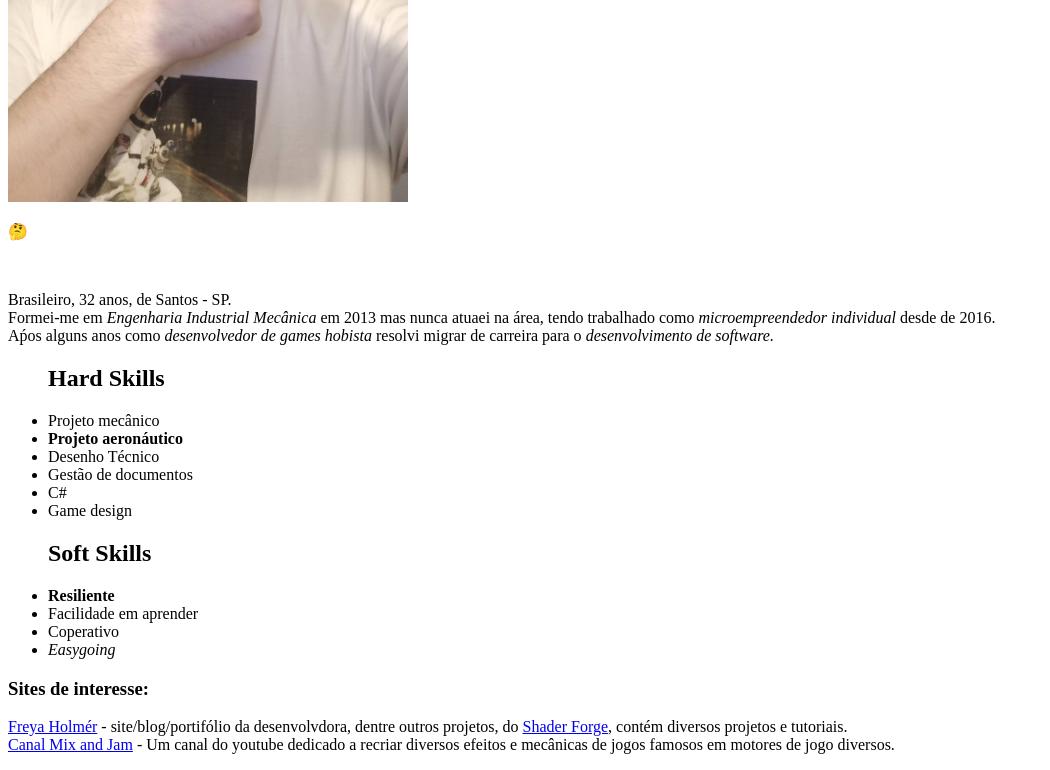
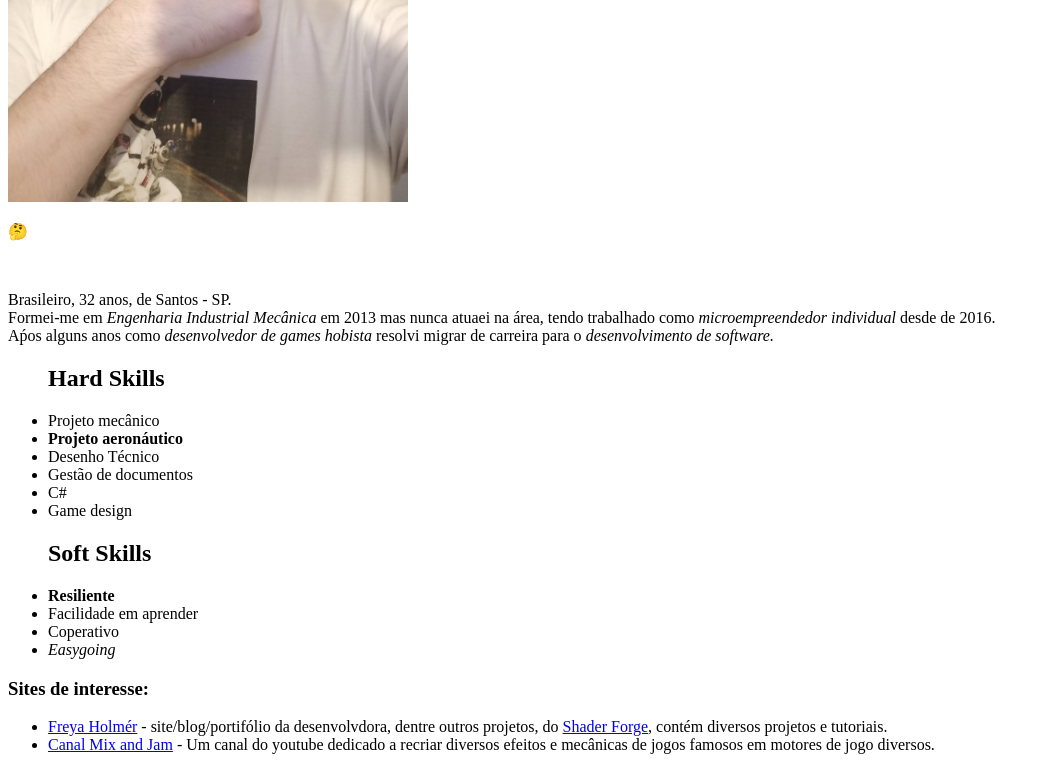
Before and after one commit to Wagner-BWG/Wagner-BWG.github.io, a plain HTML site: page index.html in a window 1280 px wide. Shown: the part 537-1307 px from the top of the page, without its empty margins (0-1050 px from the left). Drawn offline with Linux system fonts and the light colour scheme.

Commit message:
Modificada a formataçao da seçao 'Sites de interesse' de <p> para <ul>

```diff
--- a/index.html
+++ b/index.html
@@ -52,11 +52,13 @@
        <!-- Um link externo para algum blog de que você goste, que abra em uma nova aba; -->
        <h3 id="linksExt">Sites de interesse:</h3>
 
-       <p><a href="https://acegikmo.com" target="_blank">Freya Holmér</a> - site/blog/portifólio da desenvolvdora,
-        dentre outros projetos, do <a href="https://acegikmo.com/shaderforge/" target="_blank">Shader Forge</a>, contém diversos projetos e tutoriais.<br>
-        <a href="https://www.youtube.com/c/MixandJam" target="_blank">Canal Mix and Jam</a> - Um canal
-        do youtube dedicado a recriar diversos efeitos e mecânicas de jogos famosos em motores de jogo diversos.
-        </p>
+       <ul><li><a href="https://acegikmo.com" target="_blank">Freya Holmér</a> - site/blog/portifólio da desenvolvdora,
+        dentre outros projetos, do <a href="https://acegikmo.com/shaderforge/" target="_blank">Shader Forge</a>,
+        contém diversos projetos e tutoriais.</li>
+
+        <li><a href="https://www.youtube.com/c/MixandJam" target="_blank">Canal Mix and Jam</a> - Um canal
+        do youtube dedicado a recriar diversos efeitos e mecânicas de jogos famosos em motores de jogo diversos.</li>
+       </ul>
 
 <!-- Partes do seu portfólio destacadas com negrito e/ou itálico; -->
 
```
